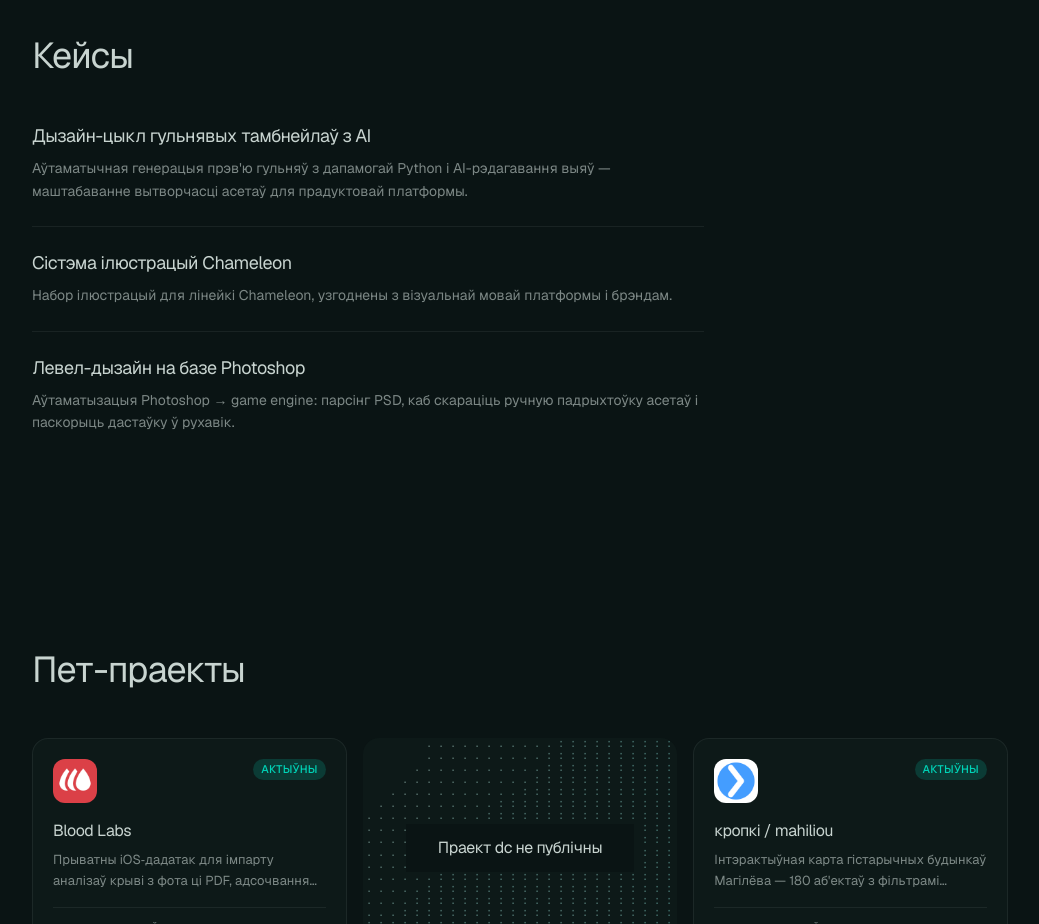
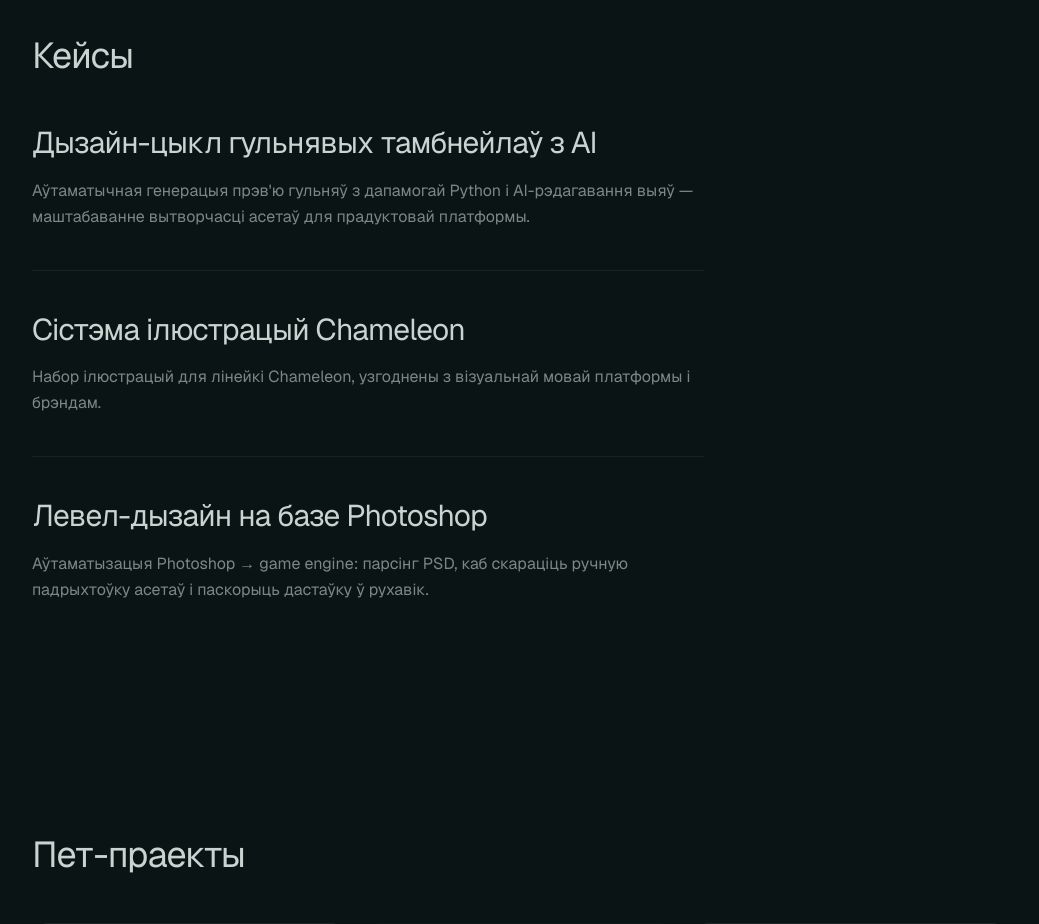
Before and after one commit to colorage/siaroza_cv, a Next.js app: page /by in a window 1280 px wide. Shown: the part 4540-5464 px from the top of the page, without its empty margins (120-1159 px from the left). Built offline with nearby package versions, Linux system fonts and the light colour scheme.

Commit message:
Use one title size for every case study on the index.
Stub entries no longer drop to a smaller heading; the section heading is unchanged.

Co-authored-by: Siaroža <colorage@users.noreply.github.com>

```diff
--- a/components/CaseStudiesIndex.tsx
+++ b/components/CaseStudiesIndex.tsx
@@ -1,8 +1,5 @@
 import Link from "next/link";
-import {
-  getCaseStudiesForIndex,
-  hasCaseStudyBody,
-} from "@/content/case-studies";
+import { getCaseStudiesForIndex } from "@/content/case-studies";
 import type { Dictionary, Locale } from "@/lib/i18n";
 
 type Props = {
@@ -23,35 +20,21 @@ export function CaseStudiesIndex({ locale, dict }: Props) {
       </h2>
 
       <ul className="max-w-2xl divide-y divide-border">
-        {studies.map((study) => {
-          const featured = hasCaseStudyBody(study);
-
-          return (
-            <li key={study.slug} className={featured ? "py-10 first:pt-0" : "py-6 first:pt-0"}>
+        {studies.map((study) => (
+          <li key={study.slug} className="py-10 first:pt-0">
             <Link
               href={`/${locale}/work/${study.slug}`}
               className="group block"
             >
-                <h3
-                  className={`tracking-tight text-foreground transition-opacity group-hover:opacity-70 ${
-                    featured
-                      ? "text-2xl leading-tight md:text-3xl"
-                      : "text-lg leading-snug"
-                  }`}
-                >
+              <h3 className="text-2xl leading-tight tracking-tight text-foreground transition-opacity group-hover:opacity-70 md:text-3xl">
                 {study.title[locale]}
               </h3>
-                <p
-                  className={`leading-relaxed text-muted ${
-                    featured ? "mt-4 text-[16px]" : "mt-2 line-clamp-2 text-[14px]"
-                  }`}
-                >
+              <p className="mt-4 text-[16px] leading-relaxed text-muted">
                 {study.summary[locale]}
               </p>
             </Link>
           </li>
-          );
-        })}
+        ))}
       </ul>
     </section>
   );
```
Lines whose indentation alone changed are shown as unchanged.
